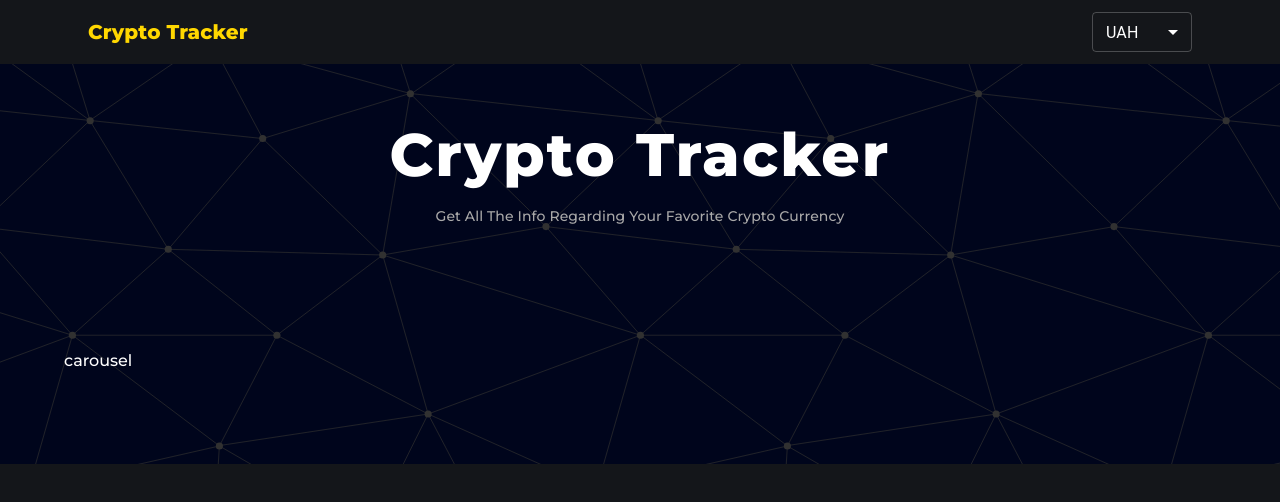
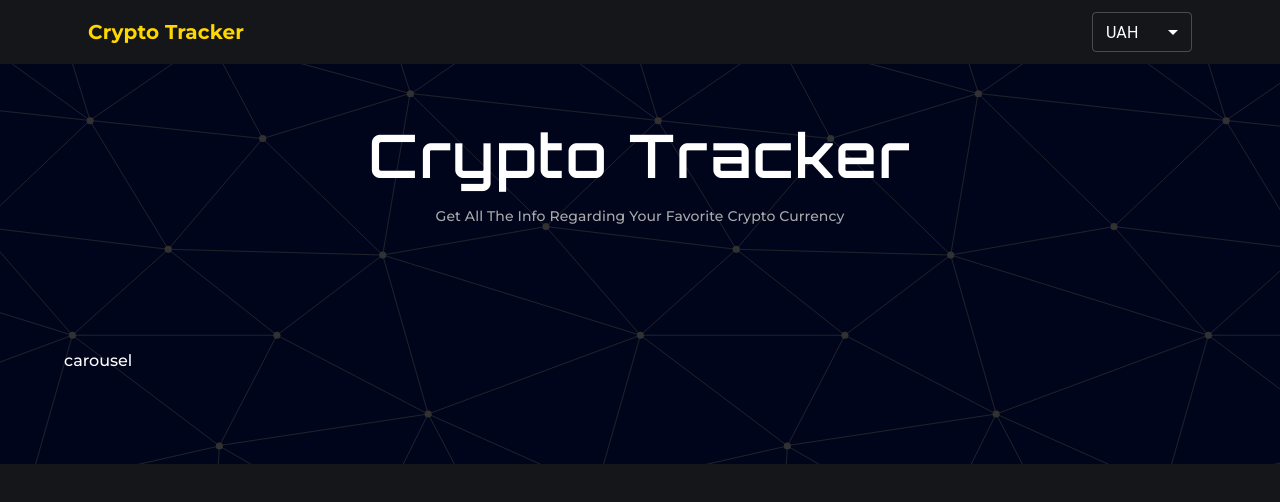
Before and after one commit to ybeliaev/criptocurrently-tracker, a React (Create React App) app: page / in a window 1280 px wide. Shown: the top 502 px of the page. Built offline with nearby package versions, Linux system fonts and the light colour scheme.

Commit message:
add font Orbitron

```diff
--- a/public/index.html
+++ b/public/index.html
@@ -10,7 +10,8 @@
     />
     <link rel="preconnect" href="https://fonts.googleapis.com">
     <link rel="preconnect" href="https://fonts.gstatic.com" crossorigin>
-    <link href="https://fonts.googleapis.com/css2?family=Montserrat:wght@300;500;800&display=swap" rel="stylesheet">
+    <link href="https://fonts.googleapis.com/css2?family=Montserrat:wght@300;500;700&family=Orbitron:wght@600&display=swap" rel="stylesheet">
+
     <title>React App</title>
   </head>
   <body>
--- a/src/components/Banner.js
+++ b/src/components/Banner.js
@@ -33,7 +33,7 @@ const Banner = () => {
             sx={{
               fontWeight: "bold",
               marginBottom: "15px",
-              fontFamily: "Montserrat",
+              fontFamily: "Orbitron",
               letterSpacing: 2,
             }}
           >
```
